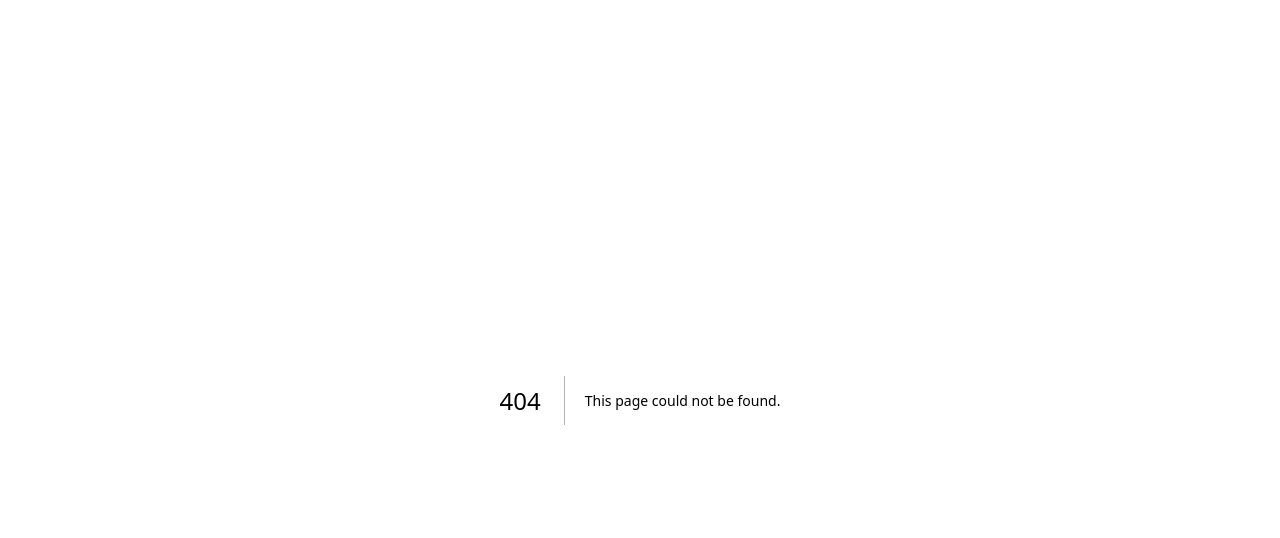
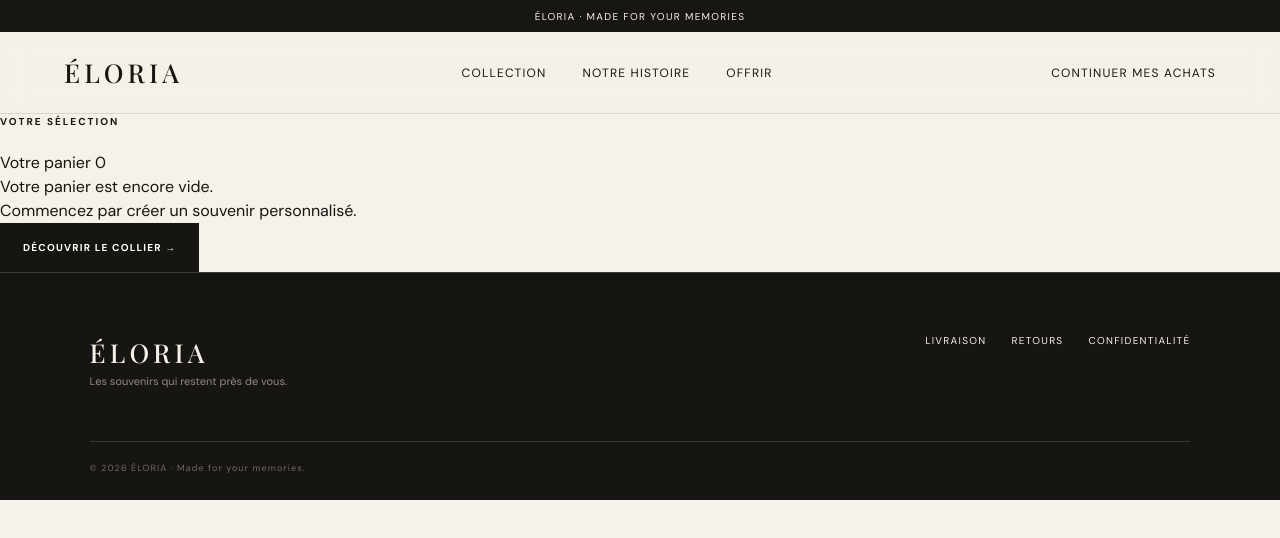
Before and after one commit to bienn4397-alt/TOI, a Next.js app: page /cart in a window 1280 px wide. Before the commit this address had no page. Shown: the top 538 px of the page. Built offline with nearby package versions, Linux system fonts and the light colour scheme; a web font is replaced by a local one.

Commit message:
Add ÉLORIA cart page

```diff
--- /dev/null
+++ b/app/cart/page.tsx
@@ -0,0 +1,40 @@
+"use client";
+
+import Link from "next/link";
+import { useCart } from "@/components/CartProvider";
+
+function money(value: number) {
+  return value.toLocaleString("fr-FR", { style: "currency", currency: "EUR" });
+}
+
+export default function CartPage() {
+  const { items, subtotal, count, updateQuantity, removeItem, clear } = useCart();
+
+  return (
+    <main className="cart-page">
+      <div className="announcement">ÉLORIA · MADE FOR YOUR MEMORIES</div>
+      <header className="nav"><Link href="/" className="brand">ÉLORIA</Link><nav><Link href="/#collection">Collection</Link><Link href="/#story">Notre histoire</Link><Link href="/#gifting">Offrir</Link></nav><Link href="/products/collier-souvenir" className="nav-cart">Continuer mes achats</Link></header>
+      <section className="cart-wrap">
+        <div className="cart-heading"><p className="eyebrow">VOTRE SÉLECTION</p><h1>Votre panier <span>{count}</span></h1></div>
+        {items.length === 0 ? (
+          <div className="empty-cart"><h2>Votre panier est encore vide.</h2><p>Commencez par créer un souvenir personnalisé.</p><Link className="button button-dark" href="/products/collier-souvenir">Découvrir le collier →</Link></div>
+        ) : (
+          <div className="cart-layout">
+            <div className="cart-items">
+              {items.map((item) => (
+                <article className="cart-item" key={item.id}>
+                  <div className="cart-thumb">{item.photo ? <img src={item.photo} alt="" /> : <span>É</span>}</div>
+                  <div className="cart-item-copy"><p className="eyebrow">COLLECTION SIGNATURE</p><h2>{item.title}</h2><p>{item.offer}</p><small>{item.photo ? "Photo personnalisée ajoutée" : "Photo à personnaliser"}</small></div>
+                  <div className="cart-controls"><strong>{money(item.price * item.quantity)}</strong><div><button onClick={() => updateQuantity(item.id, item.quantity - 1)}>−</button><span>{item.quantity}</span><button onClick={() => updateQuantity(item.id, item.quantity + 1)}>+</button></div><button className="remove" onClick={() => removeItem(item.id)}>Supprimer</button></div>
+                </article>
+              ))}
+              <button className="clear-cart" onClick={clear}>Vider le panier</button>
+            </div>
+            <aside className="cart-summary"><p className="eyebrow">RÉCAPITULATIF</p><div><span>Sous-total</span><strong>{money(subtotal)}</strong></div><div><span>Livraison</span><span>{subtotal >= 49 ? "Offerte" : "Calculée à l'étape suivante"}</span></div><hr /><div className="summary-total"><span>Total</span><strong>{money(subtotal)}</strong></div><button className="checkout-button" disabled>Passer au paiement <span>→</span></button><small>Le paiement sera activé lorsque la solution de paiement sera connectée.</small></aside>
+          </div>
+        )}
+      </section>
+      <footer className="footer"><div><div className="brand">ÉLORIA</div><p>Les souvenirs qui restent près de vous.</p></div><div className="footer-links"><Link href="/livraison">Livraison</Link><Link href="/retours">Retours</Link><Link href="/confidentialite">Confidentialité</Link></div><div className="footer-bottom">© 2026 ÉLORIA · Made for your memories.</div></footer>
+    </main>
+  );
+}
```
